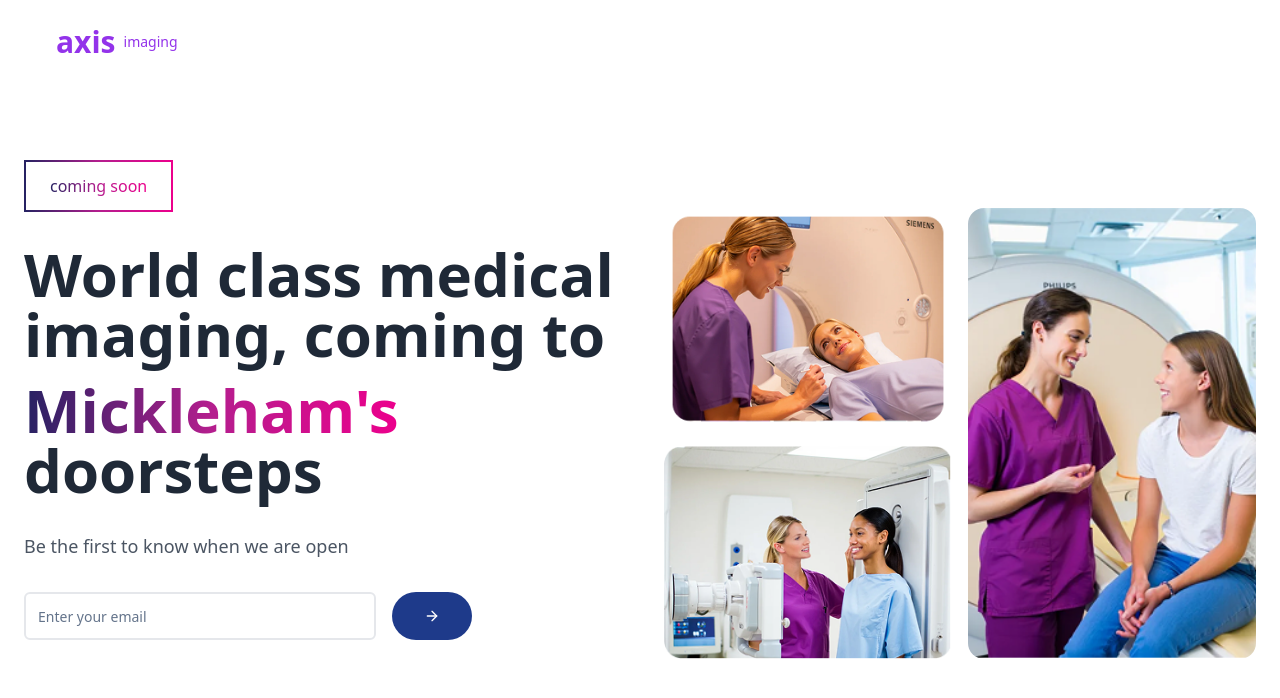
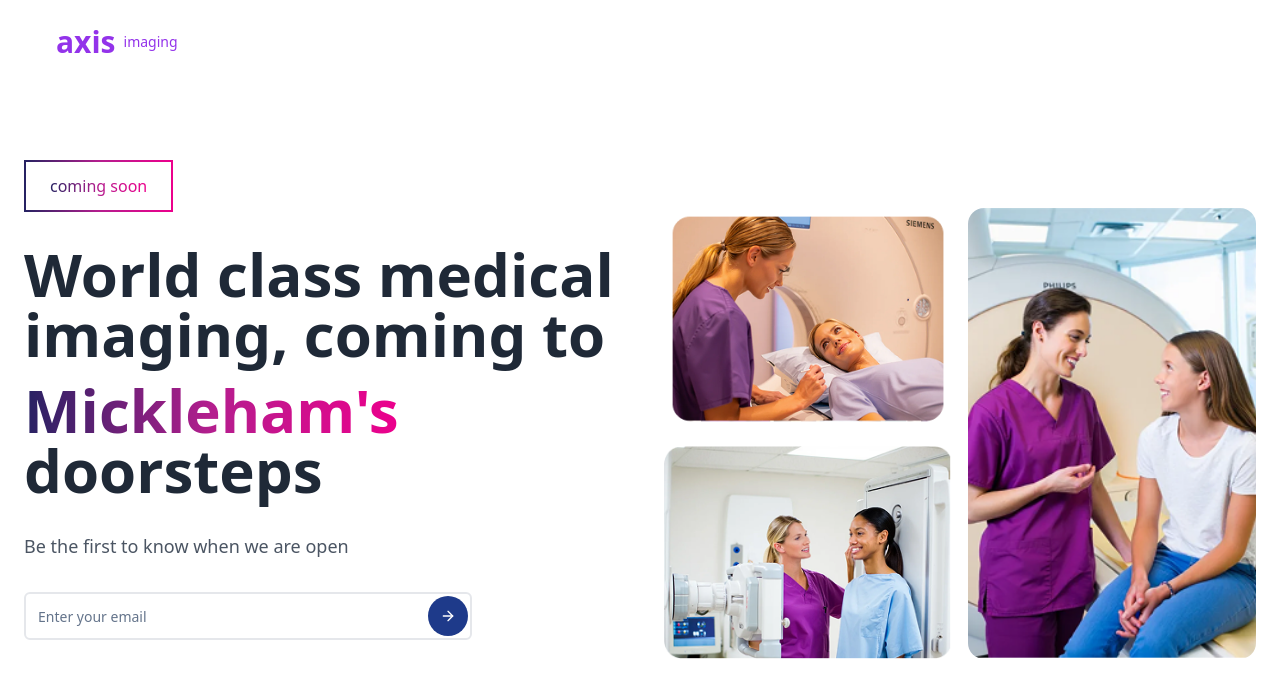
Before and after one commit to hasanaxis/stellar-web-launchpad-site, a React (Vite) app: page / in a window 1280 px wide. Shown: the top 698 px of the page. Built offline with nearby package versions, Linux system fonts and the light colour scheme.

Commit message:
Fix: Place button inside email input
Move the submit button inside the email input field for better visual grouping.

```diff
--- a/src/components/HeroSection.tsx
+++ b/src/components/HeroSection.tsx
@@ -37,9 +37,16 @@ const HeroSection = () => {
             </p>
 
             {/* Email signup */}
-            <div className="flex flex-col sm:flex-row gap-4 max-w-md">
-              <Input type="email" placeholder="Enter your email" className="flex-1 h-12 text-lg border-2 border-gray-200 focus:border-purple-400" />
-              <Button size="lg" className="h-12 px-8 bg-blue-900 hover:bg-blue-800 text-white rounded-full transition-all duration-200 hover:scale-105">
+            <div className="relative max-w-md">
+              <Input
+                type="email"
+                placeholder="Enter your email"
+                className="h-12 text-lg border-2 border-gray-200 focus:border-purple-400 pr-16"
+              />
+              <Button
+                size="icon"
+                className="absolute right-1 top-1 h-10 w-10 bg-blue-900 hover:bg-blue-800 text-white rounded-full transition-all duration-200 hover:scale-105"
+              >
                 <ArrowRight className="w-5 h-5" />
               </Button>
             </div>
```
